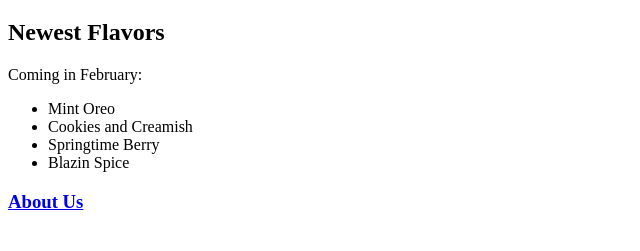
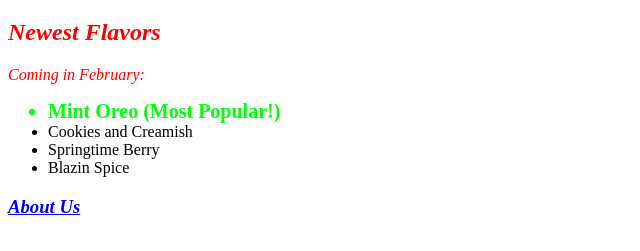
Before and after one commit to iamJRD/cupcakeshop, a plain HTML site: page index.html in a window 1280 px wide. Shown: the part 61-312 px from the top of the page, without its empty margins (0-640 px from the left). Drawn offline with Linux system fonts and the light colour scheme.

Commit message:
Add additional styling

```diff
--- a/aboutus.html
+++ b/aboutus.html
@@ -1,7 +1,7 @@
 <!DOCTYPE html>
 <html>
   <head>
-    <link="css/main.css" rel="stylesheet" type="text/css">
+    <link href="css/main.css" rel="stylesheet" type="text/css">
     <title>Voodoo Cupcakes | About Us</title>
   </head>
   <body>
@@ -9,6 +9,6 @@
 
     <p class="flashy">We are a locally owned and operated bakery in Portland, Oregon. Founded in 2016, we have been pumping out the sugary goodness for days.</p>
     <img src="http://djcoregon.com/files/2011/01/0112_pop_up_stores_downtown_1.jpg" alt="Our Awesome Store" />
-    <h3><a href="todayswebpages/index.html">Return Home</a></h3>
+    <h3><a href="index.html">Return Home</a></h3>
   </body>
 </html>
--- a/css/main.css
+++ b/css/main.css
@@ -2,3 +2,9 @@
   color: #F00;
   font-style: italic;
 }
+
+.best {
+  font-size: 20px;
+  font-weight: bolder;
+  color: #00FF08;
+}
--- a/index.html
+++ b/index.html
@@ -1,7 +1,7 @@
 <!DOCTYPE html>
 <html>
   <head>
-    <link="css/main.css" rel="stylesheet" type="text/css">
+    <link href="css/main.css" rel="stylesheet" type="text/css">
     <title>Voodoo Cupcakes | Main</title>
   </head>
   <body>
@@ -10,8 +10,8 @@
 
     <p class="flashy">Coming in February:</p>
     <ul>
-      <li> Mint Oreo</li>
-      <li> Cookies and Creamish</li>
+      <li class="best">Mint Oreo (Most Popular!)</li>
+      <li>Cookies and Creamish</li>
       <li>Springtime Berry</li>
       <li>Blazin Spice</li>
     </ul>
```
